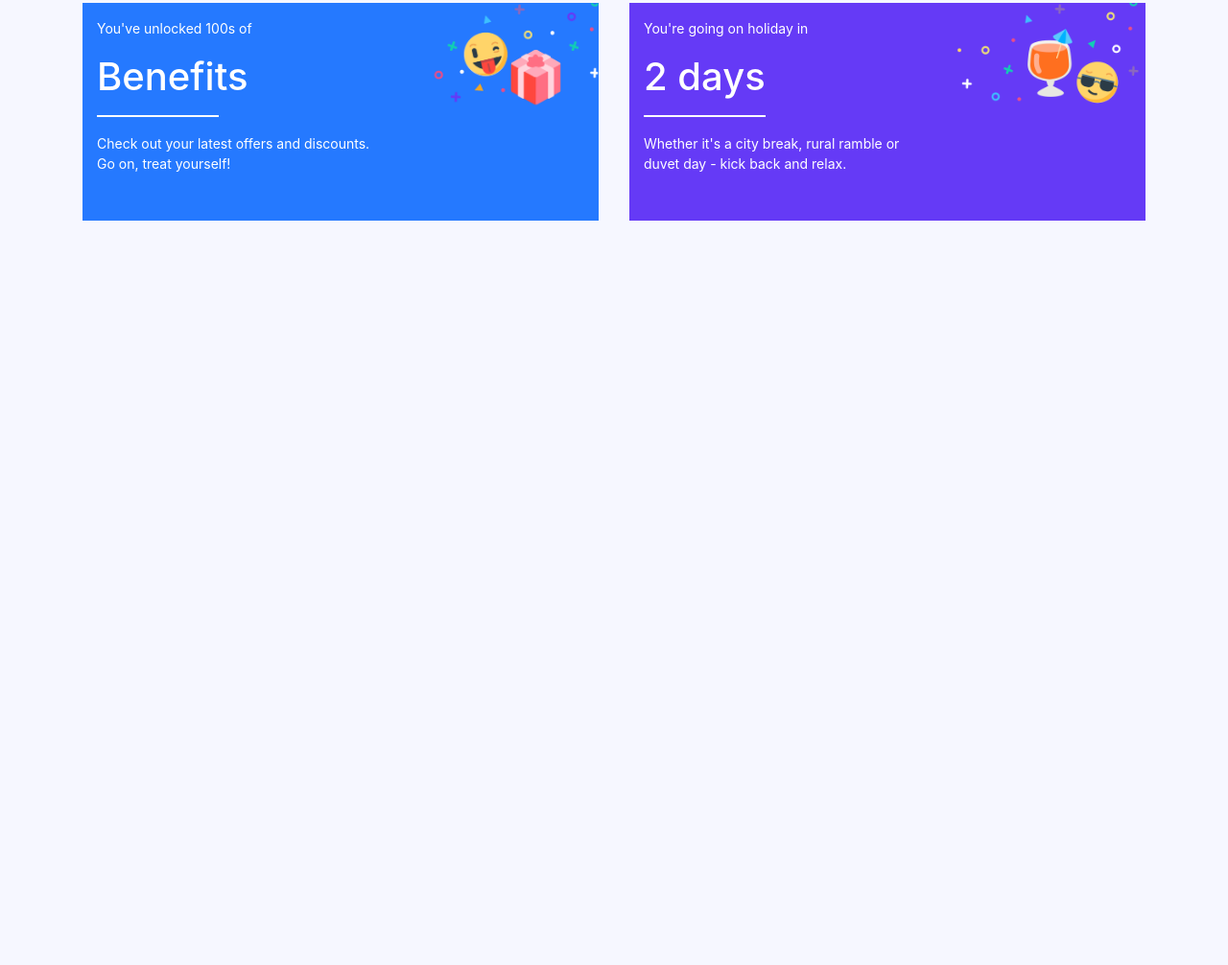
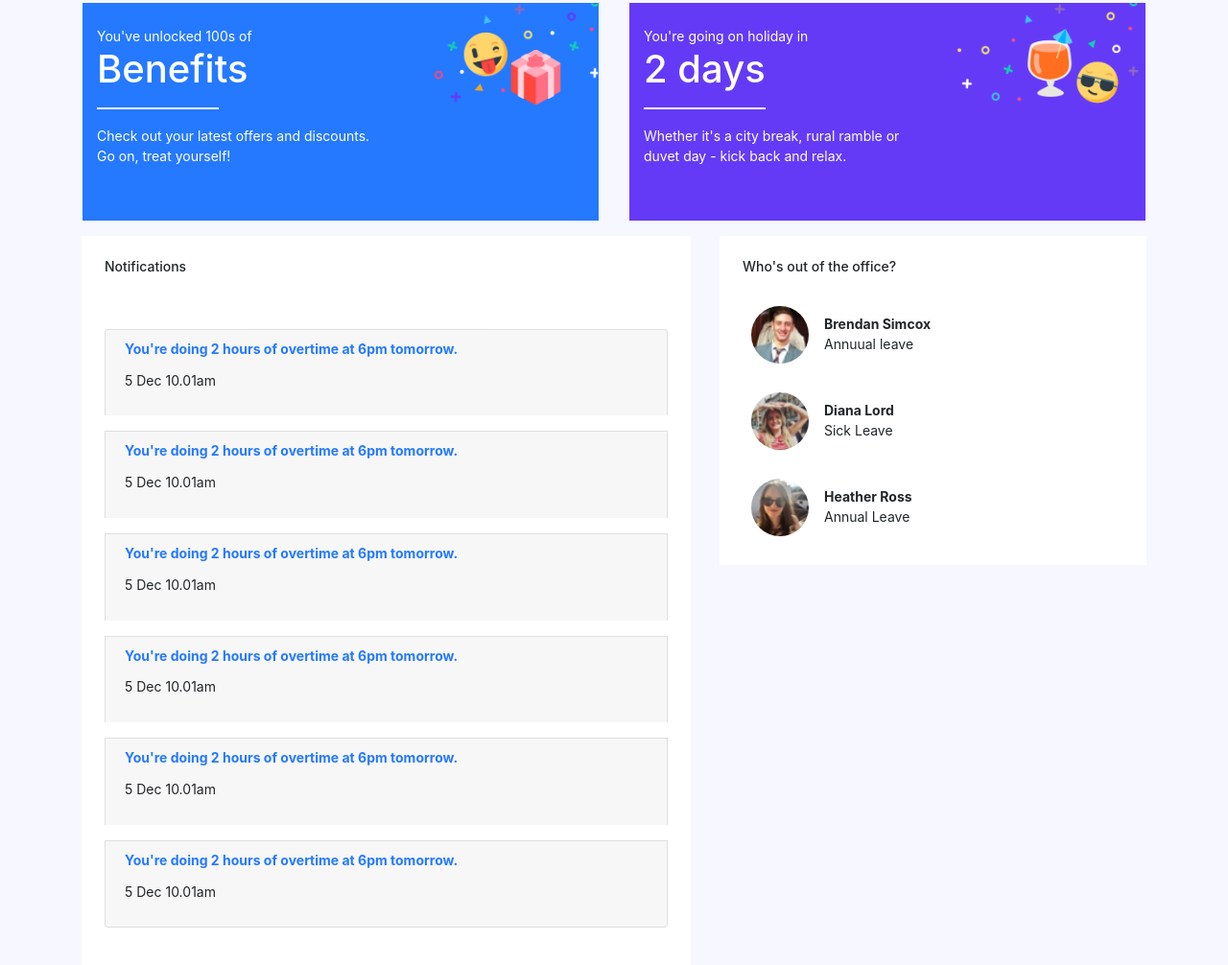
Before and after one commit to davidlindercodes/icanseebootstrap, a website: page index.html in a window 1280 px wide. Shown: the part 338-1344 px from the top of the page at 96% size. Before the commit the page ends 800 px from the top, so only its background shows below. Drawn offline with nearby package versions, Linux system fonts and the light colour scheme.

Commit message:
some main sections added

```diff
--- a/custom.scss
+++ b/custom.scss
@@ -14,7 +14,7 @@ html {
 }
 
 h1 {
-  font-weight: 400;
+  font-weight: 500;
   font-size: 35px;
 }
 
@@ -23,7 +23,7 @@ h2 {
 }
 
 h3 {
-  font-size: 14px;
+  font-size: 14px !important;
 }
 
 p {
--- a/index.html
+++ b/index.html
@@ -9,6 +9,7 @@
     <title>Icansee bootstrap</title>
   </head>
   <header class="bg-white">
+    <!-- Breadcrumbs section -->
     <nav
       class="container-fluid align-center d-flex justify-content-between"
       style="height: 50px; overflow: hidden"
@@ -35,7 +36,7 @@
       </div>
     </nav>
     <hr class="mt-0" />
-
+    <!-- Absense alert  -->
     <section class="alert container">
       <p class="center-block">
         Unauthorised absence! ⏰
@@ -49,7 +50,7 @@
 
     <h1 class="container">Noticeboard</h1>
     <br />
-
+    <!-- Stories -->
     <section
       class="stories d-flex align-items-start container"
       style="overflow: auto"
@@ -104,7 +105,11 @@
       </div>
     </section>
   </header>
+  <!-- **END OF HEADER**
+
+  **START OF MAIN BODY** -->
   <body class="bg-light">
+    <!-- The two notification cards at the top -->
     <div class="container text-white">
       <div class="row">
         <div class="col bg-blue m-3 position-relative" style="height: 227px">
@@ -113,7 +118,7 @@
             class="position-absolute"
             style="height: 110px; top: 0; right: 0"
           />
-          <p class="mt-3">You've unlocked 100s of</p>
+          <p class="mt-4 mb-0">You've unlocked 100s of</p>
           <h1>Benefits</h1>
           <hr class="shortHr" />
           <p style="width: 60%">
@@ -126,7 +131,7 @@
             class="position-absolute"
             style="height: 110px; top: 0; right: 0"
           />
-          <p class="mt-3">You're going on holiday in</p>
+          <p class="mt-4 mb-0">You're going on holiday in</p>
           <h1>2 days</h1>
           <hr class="shortHr" />
           <p style="width: 60%">
@@ -137,6 +142,153 @@
       </div>
     </div>
 
+    <section class="container " id="mainDashboardSection">
+      <div class="row">
+      <div class="col-7" id="left">
+        <div class="bg-white position-relative" id="notifications" style="height: 800px">
+          <h3 class="p-4">Notifications</h3>
+
+
+
+<!-- bootstrap example accordian  -->
+<!-- card 1 -->
+<div class="accordion col-md-12 p-4 "  id="accordion">
+  <div class="card" >
+    <div class="card-header"  id="headingOne" data-toggle="collapse" data-target="#collapseOne" aria-expanded="true" aria-controls="collapseOne">
+      <h5 class="mb-0" >
+        <p class="text-blue"><b>
+          You're doing 2 hours of overtime at 6pm tomorrow.</b>
+        </p> <p>5 Dec 10.01am</p>
+      </h5>
+    </div>
+
+    <div id="collapseOne" class="collapse " aria-labelledby="headingOne" data-parent="#accordion">
+      <div class="card-body">
+Thanks for helping out      </div>
+    </div>
+  </div>
+<!-- card 2 -->
+<div class="card mt-3" >
+    <div class="card-header"  id="headingTwo" data-toggle="collapse" data-target="#collapseTwo" aria-expanded="true" aria-controls="collapseOne">
+      <h5 class="mb-0" >
+        <p class="text-blue"><b>
+          You're doing 2 hours of overtime at 6pm tomorrow.</b>
+        </p> <p>5 Dec 10.01am</p>
+      </h5>
+    </div>
+
+    <div id="collapseTwo" class="collapse " aria-labelledby="headingOne" data-parent="#accordion">
+      <div class="card-body">
+Thanks for helping out      </div>
+    </div>
+  </div>
+  <!-- card 3 -->
+<div class="card mt-3" >
+    <div class="card-header"  id="headingThree" data-toggle="collapse" data-target="#collapseThree" aria-expanded="true" aria-controls="collapseOne">
+      <h5 class="mb-0" >
+        <p class="text-blue"><b>
+          You're doing 2 hours of overtime at 6pm tomorrow.</b>
+        </p> <p>5 Dec 10.01am</p>
+      </h5>
+    </div>
+
+    <div id="collapseThree" class="collapse " aria-labelledby="headingOne" data-parent="#accordion">
+      <div class="card-body">
+Thanks for helping out      </div>
+    </div>
+  </div>
+    <!-- card 4 -->
+<div class="card mt-3" >
+    <div class="card-header"  id="headingFour" data-toggle="collapse" data-target="#collapseFour" aria-expanded="true" aria-controls="collapseOne">
+      <h5 class="mb-0" >
+        <p class="text-blue"><b>
+          You're doing 2 hours of overtime at 6pm tomorrow.</b>
+        </p> <p>5 Dec 10.01am</p>
+      </h5>
+    </div>
+
+    <div id="collapseFour" class="collapse " aria-labelledby="headingOne" data-parent="#accordion">
+      <div class="card-body">
+Thanks for helping out      </div>
+    </div>
+  </div>
+  <!-- card 5 -->
+<div class="card mt-3" >
+    <div class="card-header"  id="headingFive" data-toggle="collapse" data-target="#collapseFive" aria-expanded="true" aria-controls="collapseOne">
+      <h5 class="mb-0" >
+        <p class="text-blue"><b>
+          You're doing 2 hours of overtime at 6pm tomorrow.</b>
+        </p> <p>5 Dec 10.01am</p>
+      </h5>
+    </div>
+
+    <div id="collapseFive" class="collapse " aria-labelledby="headingOne" data-parent="#accordion">
+      <div class="card-body">
+Thanks for helping out      </div>
+    </div>
+  </div>
+    <!-- card 6 -->
+<div class="card mt-3" >
+    <div class="card-header"  id="headingSix" data-toggle="collapse" data-target="#collapseSix" aria-expanded="true" aria-controls="collapseOne">
+      <h5 class="mb-0" >
+        <p class="text-blue"><b>
+          You're doing 2 hours of overtime at 6pm tomorrow.</b>
+        </p> <p>5 Dec 10.01am</p>
+      </h5>
+    </div>
+
+    <div id="collapseSix" class="collapse " aria-labelledby="headingOne" data-parent="#accordion">
+      <div class="card-body">
+Thanks for helping out      </div>
+    </div>
+  </div>
+
+
+
+</div>
+
+
+
+<!-- end accordian -->
+          </div>
+        </div>
+
+
+
+
+
+
+      <div class="col-5" id="right">
+        <div class="bg-white p-4 position-relative" id="absences" >
+          <h3 class="">Who's out of the office?</h3>
+          <div class="pl-4 pt-4 row" id="profile"><img
+          src="img/profile_1.jpg"
+          class="rounded-circle"
+          style="height: 60px; width:60px"
+        />
+            <p class="pl-3 pt-2"><b>Brendan Simcox</b><br>Annuual leave</p>
+
+
+      </div>
+          <div class="pl-4 pt-4 row" id="profile"><img
+          src="img/profile_2.jpg"
+          class="rounded-circle"
+          style="height: 60px; width:60px"
+        /><p class="pl-3 pt-2"><b>Diana Lord</b><br>Sick Leave</p></div>
+          <div class="pl-4 pt-4   row" id="profile"><img
+          src="img/profile_3.jpg"
+          class="rounded-circle"
+          style="height: 60px; width:60px"
+        /><p class="pl-3 pt-2"><b>Heather Ross</b><br>Annual Leave</p></div>
+        </div>
+      </div>
+      </div>
+    </section>
+
     <script src="js/main.js"></script>
+      <script src="https://ajax.googleapis.com/ajax/libs/jquery/3.5.1/jquery.min.js"></script>
+  <script src="https://cdnjs.cloudflare.com/ajax/libs/popper.js/1.16.0/umd/popper.min.js"></script>
+  <script src="https://maxcdn.bootstrapcdn.com/bootstrap/4.5.2/js/bootstrap.min.js"></script>
+
   </body>
 </html>
```
Also changed, not shown: custom.css, dist/css/custom.css, js/main.js (line endings or trailing spaces), 1 other file.
